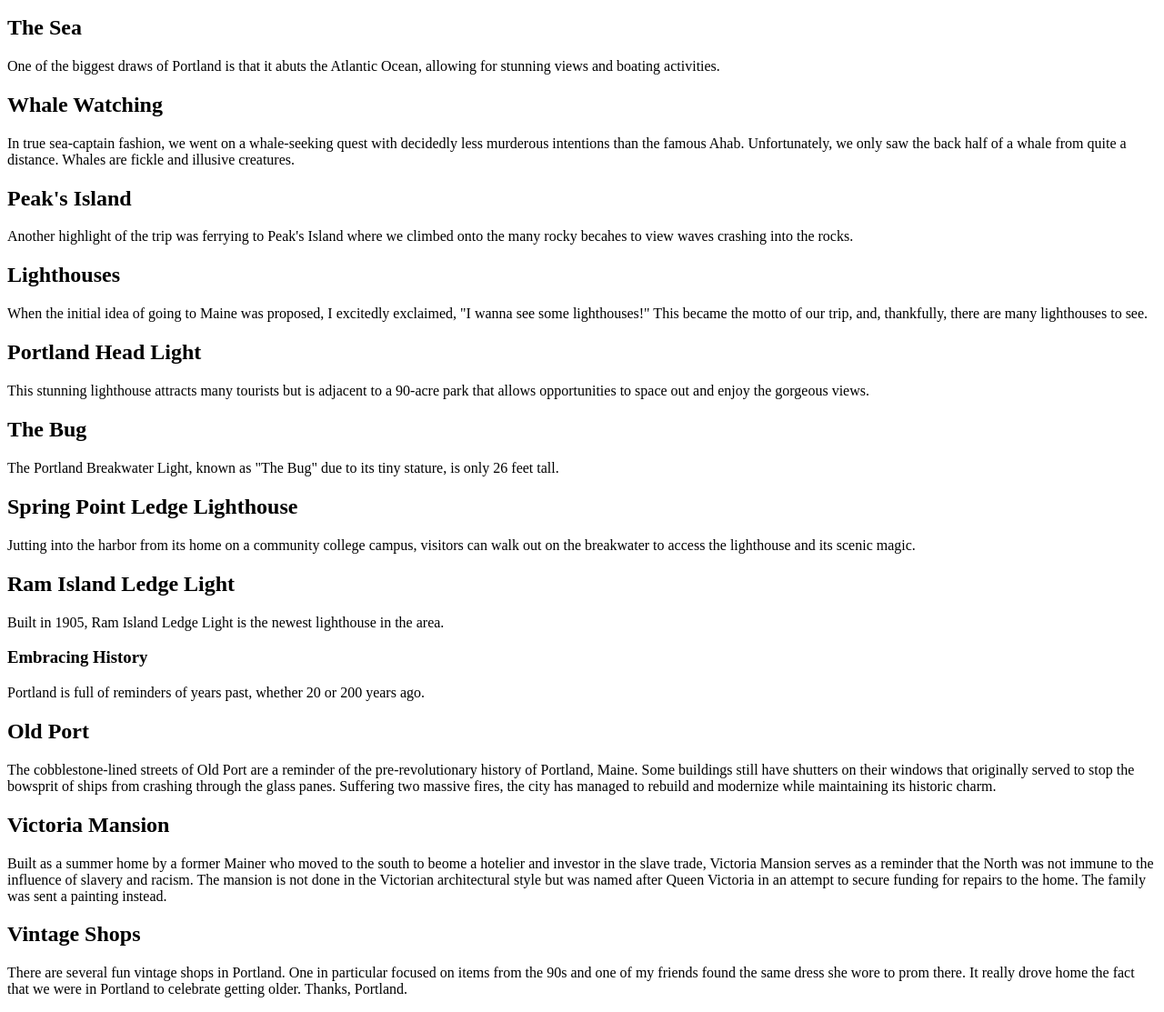
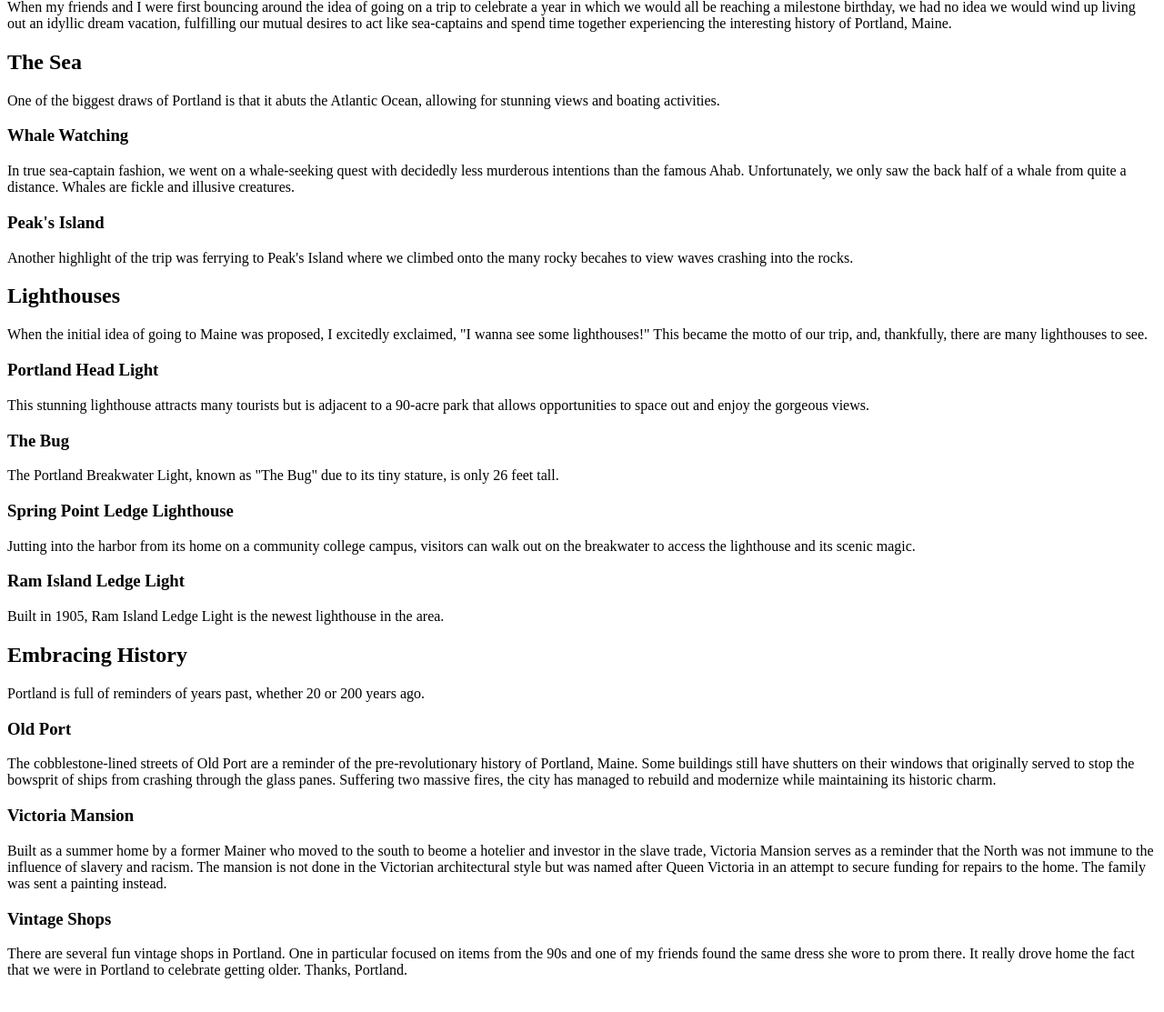
Before and after one commit to LaunchCodeAllhubs/js-assignment-4-html-me-something-bmm853, a website: page index.html in a window 1280 px wide. Shown: the part 81-1194 px from the top of the page at 91% size. After the commit the page ends 1173 px from the top, so only its background shows below. Drawn offline with Linux system fonts and the light colour scheme.

Commit message:
Updated tag structure

```diff
--- a/index.html
+++ b/index.html
@@ -6,69 +6,74 @@
    </head>
    <body>
       <!-- Write your HTML in this file! -->
-      <header>Highlights of Portland, Maine</header>
+      <header>
+         <h1>Highlights of Portland, Maine</h1>
+         <!--navigation-->
+      </header>
       <main>
+         <article>
             <p>When my friends and I were first bouncing around the idea of going on a trip to celebrate a year
             in which we would all be reaching a milestone birthday, we had no idea we would wind up living
             out an idyllic dream vacation, fulfilling our mutual desires to act like sea-captains and spend
             time together experiencing the interesting history of Portland, Maine.</p>
-         <article>
-            <h1>The Sea</h1>
+            <section>
+               <h2>The Sea</h2>
                <p>One of the biggest draws of Portland is that it abuts the Atlantic Ocean, allowing for stunning
                views and boating activities.</p>
-               <h2>Whale Watching</h2>
+               <h3>Whale Watching</h3>
                   <p>In true sea-captain fashion, we went on a whale-seeking quest with decidedly less murderous
                   intentions than the famous Ahab. Unfortunately, we only saw the back half of a whale
                   from quite a distance. Whales are fickle and illusive creatures.</p>
                   <!-- img here -->
-               <h2>Peak's Island</h2>
+               <h3>Peak's Island</h3>
                   <p>Another highlight of the trip was ferrying to Peak's Island where we climbed onto the many
                   rocky becahes to view waves crashing into the rocks.</p>
                   <!-- img here -->
-         </article>
-         <article>
-            <h1>Lighthouses</h1>
+            </section>
+            <section>
+               <h2>Lighthouses</h2>
                <p>When the initial idea of going to Maine was proposed, I excitedly exclaimed, "I wanna see some
                lighthouses!" This became the motto of our trip, and, thankfully, there are many lighthouses
                to see.</p>
-            <h2>Portland Head Light</h2>
+               <h3>Portland Head Light</h3>
                   <p>This stunning lighthouse attracts many tourists but is adjacent to a 90-acre park that
                   allows opportunities to space out and enjoy the gorgeous views.</p>
                   <!-- img here -->
-            <h2>The Bug</h2>
+               <h3>The Bug</h3>
                   <p>The Portland Breakwater Light, known as "The Bug" due to its tiny stature, is only 26
                   feet tall.</p>
                   <!-- img here -->
-            <h2>Spring Point Ledge Lighthouse</h2>
+               <h3>Spring Point Ledge Lighthouse</h3>
                   <p>Jutting into the harbor from its home on a community college campus, visitors can walk out on
                   the breakwater to access the lighthouse and its scenic magic.</p>
                   <!-- img here -->
-            <h2>Ram Island Ledge Light</h2>
+               <h3>Ram Island Ledge Light</h3>
                   <p>Built in 1905, Ram Island Ledge Light is the newest lighthouse in the area.</p>
                   <!-- img here -->
-         <article>
-            <h1>Embracing History</h1>
+            </section>
+            <section>
+               <h2>Embracing History</h2>
                <p>Portland is full of reminders of years past, whether 20 or 200 years ago.</p>
-            <h2>Old Port</h2>
+               <h3>Old Port</h3>
                   <p>The cobblestone-lined streets of Old Port are a reminder of the pre-revolutionary history
                   of Portland, Maine. Some buildings still have shutters on their windows that originally
                   served to stop the bowsprit of ships from crashing through the glass panes. Suffering two
                   massive fires, the city has managed to rebuild and modernize while maintaining its historic
                   charm. </p>
                   <!-- img here -->
-            <h2>Victoria Mansion</h2>
+               <h3>Victoria Mansion</h3>
                   <p>Built as a summer home by a former Mainer who moved to the south to beome a hotelier and
                   investor in the slave trade, Victoria Mansion serves as a reminder that the North was not
                   immune to the influence of slavery and racism. The mansion is not done in the Victorian
                   architectural style but was named after Queen Victoria in an attempt to secure funding for
                   repairs to the home. The family was sent a painting instead. </p>
                   <!-- img here -->
-            <h2>Vintage Shops</h2>
+               <h3>Vintage Shops</h3>
                   <p>There are several fun vintage shops in Portland. One in particular focused on items from the
                   90s and one of my friends found the same dress she wore to prom there. It really drove home
-                  the fact that we were in Portland to celebrate getting older. Thanks, Portland.
-               </p>
+                  the fact that we were in Portland to celebrate getting older. Thanks, Portland.</p>
                   <!-- img here -->
+            </section>
          </article>
       </main>
       <footer></footer>
```
Lines whose indentation alone changed are shown as unchanged.
